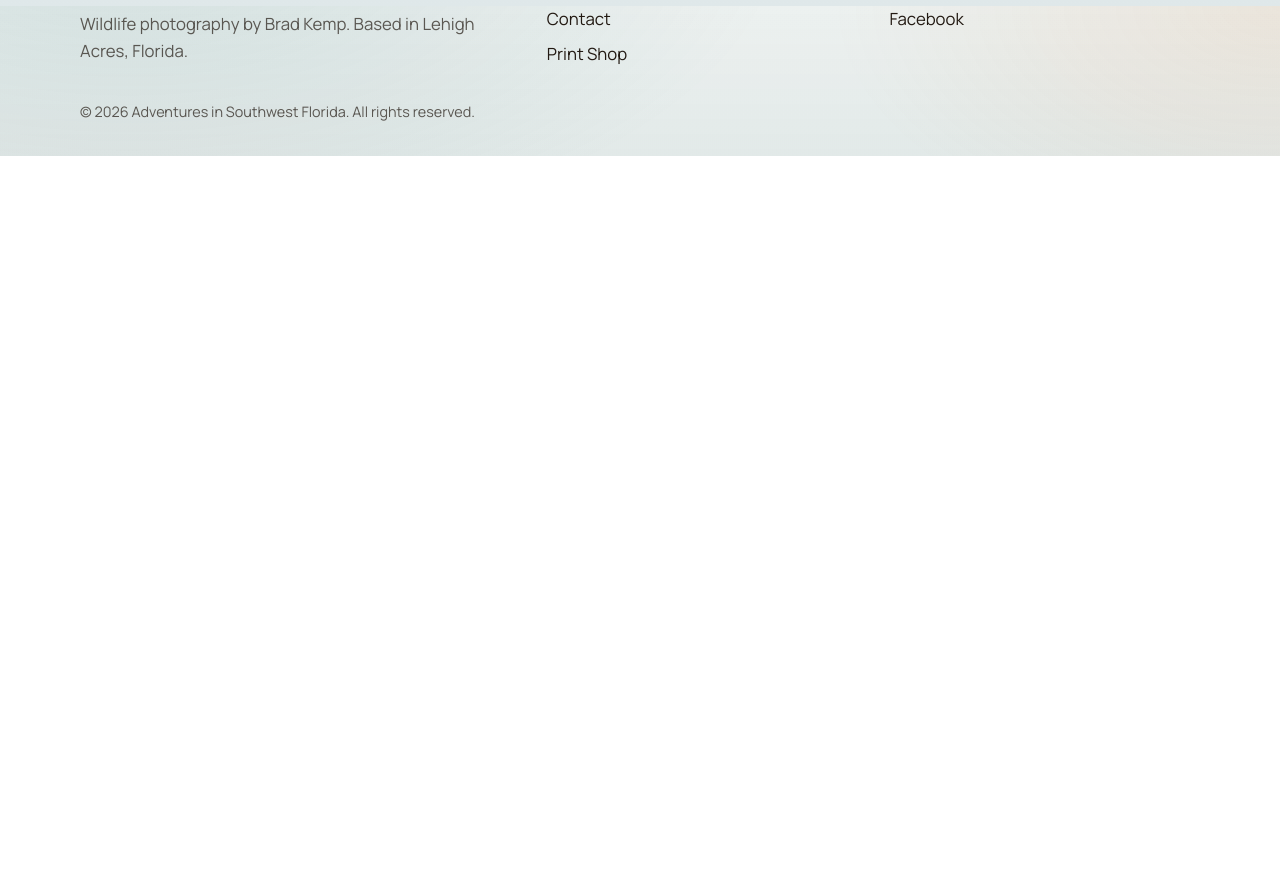
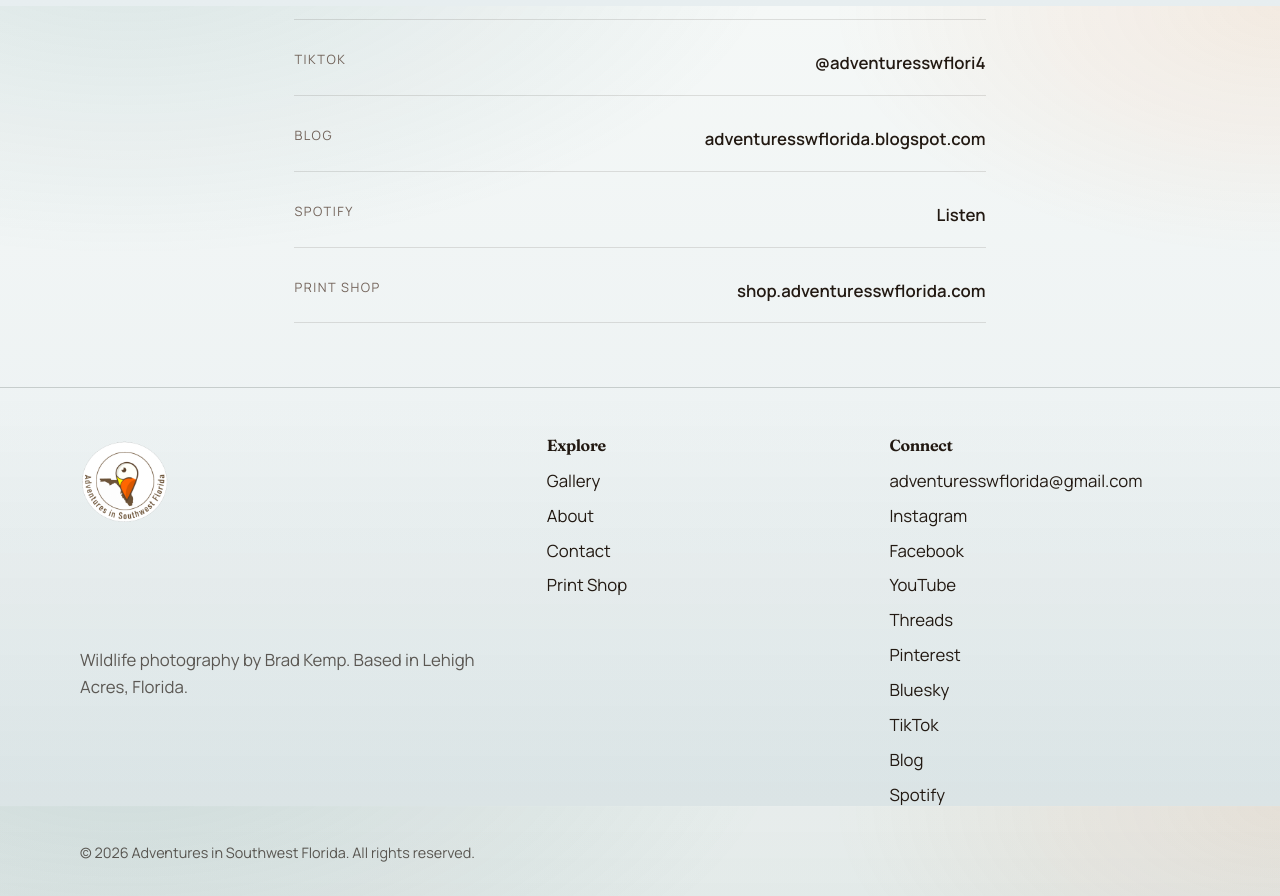
Before and after one commit to achuzan/adventuresswflorida.com, a React (Vite) app: page /contact in a window 1280 px wide. Shown: the part 794-1690 px from the top of the page. Before the commit the page ends 950 px from the top, so only its background shows below. Built offline with nearby package versions, Linux system fonts and the light colour scheme.

Commit message:
adding socials

```diff
--- a/src/components/Footer.tsx
+++ b/src/components/Footer.tsx
@@ -50,6 +50,41 @@
                 Facebook
               </a>
             </li>
+            <li>
+              <a href={site.socials.youtube} target="_blank" rel="noreferrer">
+                YouTube
+              </a>
+            </li>
+            <li>
+              <a href={site.socials.threads} target="_blank" rel="noreferrer">
+                Threads
+              </a>
+            </li>
+            <li>
+              <a href={site.socials.pinterest} target="_blank" rel="noreferrer">
+                Pinterest
+              </a>
+            </li>
+            <li>
+              <a href={site.socials.bluesky} target="_blank" rel="noreferrer">
+                Bluesky
+              </a>
+            </li>
+            <li>
+              <a href={site.socials.tiktok} target="_blank" rel="noreferrer">
+                TikTok
+              </a>
+            </li>
+            <li>
+              <a href={site.socials.blog} target="_blank" rel="noreferrer">
+                Blog
+              </a>
+            </li>
+            <li>
+              <a href={site.socials.spotify} target="_blank" rel="noreferrer">
+                Spotify
+              </a>
+            </li>
           </ul>
         </div>
       </div>
--- a/src/pages/ContactPage.tsx
+++ b/src/pages/ContactPage.tsx
@@ -1,4 +1,68 @@
 import { site } from '../site'
+
+const contactLinks = [
+  { label: 'Email', value: site.email, href: `mailto:${site.email}`, external: false },
+  {
+    label: 'Instagram',
+    value: '@adventuresswflorida',
+    href: site.socials.instagram,
+    external: true,
+  },
+  {
+    label: 'Facebook',
+    value: 'Adventures SW Florida',
+    href: site.socials.facebook,
+    external: true,
+  },
+  {
+    label: 'YouTube',
+    value: '@AdventuresSWFlorida',
+    href: site.socials.youtube,
+    external: true,
+  },
+  {
+    label: 'Threads',
+    value: '@adventuresswflorida',
+    href: site.socials.threads,
+    external: true,
+  },
+  {
+    label: 'Pinterest',
+    value: 'adventuresswflorida',
+    href: site.socials.pinterest,
+    external: true,
+  },
+  {
+    label: 'Bluesky',
+    value: '@adventuresswfl.bsky.social',
+    href: site.socials.bluesky,
+    external: true,
+  },
+  {
+    label: 'TikTok',
+    value: '@adventuresswflori4',
+    href: site.socials.tiktok,
+    external: true,
+  },
+  {
+    label: 'Blog',
+    value: 'adventuresswflorida.blogspot.com',
+    href: site.socials.blog,
+    external: true,
+  },
+  {
+    label: 'Spotify',
+    value: 'Listen',
+    href: site.socials.spotify,
+    external: true,
+  },
+  {
+    label: 'Print Shop',
+    value: 'shop.adventuresswflorida.com',
+    href: site.shopUrl,
+    external: false,
+  },
+] as const
 
 export function ContactPage() {
   return (
@@ -12,32 +76,17 @@
       </header>
 
       <div className="contact-list">
-        <a className="contact-row" href={`mailto:${site.email}`}>
-          <span>Email</span>
-          <strong>{site.email}</strong>
-        </a>
-        <a
-          className="contact-row"
-          href={site.socials.instagram}
-          target="_blank"
-          rel="noreferrer"
-        >
-          <span>Instagram</span>
-          <strong>@adventuresswflorida</strong>
-        </a>
-        <a
-          className="contact-row"
-          href={site.socials.facebook}
-          target="_blank"
-          rel="noreferrer"
-        >
-          <span>Facebook</span>
-          <strong>Adventures SW Florida</strong>
-        </a>
-        <a className="contact-row" href={site.shopUrl}>
-          <span>Print Shop</span>
-          <strong>shop.adventuresswflorida.com</strong>
-        </a>
+        {contactLinks.map((link) => (
+          <a
+            key={link.label}
+            className="contact-row"
+            href={link.href}
+            {...(link.external ? { target: '_blank', rel: 'noreferrer' } : {})}
+          >
+            <span>{link.label}</span>
+            <strong>{link.value}</strong>
+          </a>
+        ))}
       </div>
     </div>
   )
--- a/src/site.ts
+++ b/src/site.ts
@@ -9,6 +9,13 @@
   socials: {
     instagram: 'https://www.instagram.com/adventuresswflorida/',
     facebook: 'https://www.facebook.com/adventuresswflorida',
+    youtube: 'https://www.youtube.com/@AdventuresSWFlorida',
+    threads: 'https://www.threads.com/@adventuresswflorida',
+    pinterest: 'https://www.pinterest.com/adventuresswflorida',
+    bluesky: 'https://bsky.app/profile/adventuresswfl.bsky.social',
+    tiktok: 'https://www.tiktok.com/@adventuresswflori4',
+    blog: 'https://adventuresswflorida.blogspot.com/',
+    spotify: 'https://push.fm/fl/o3uoxgwh',
   },
   aboutIntro:
     'Welcome to Adventures in Southwest Florida Photography, your gateway to the stunning natural beauty and diverse wildlife of Southwest Florida. My name is Brad Kemp, and I am passionate about capturing the essence of this remarkable region through my lens.',
```
